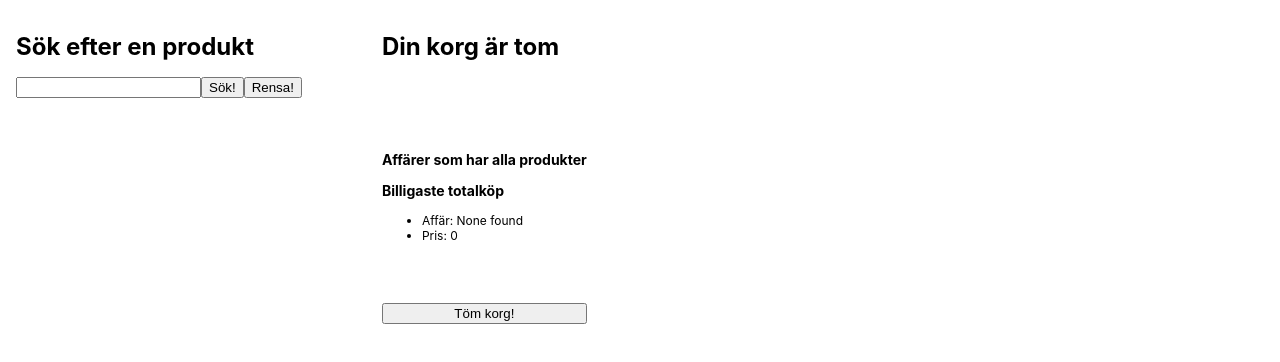
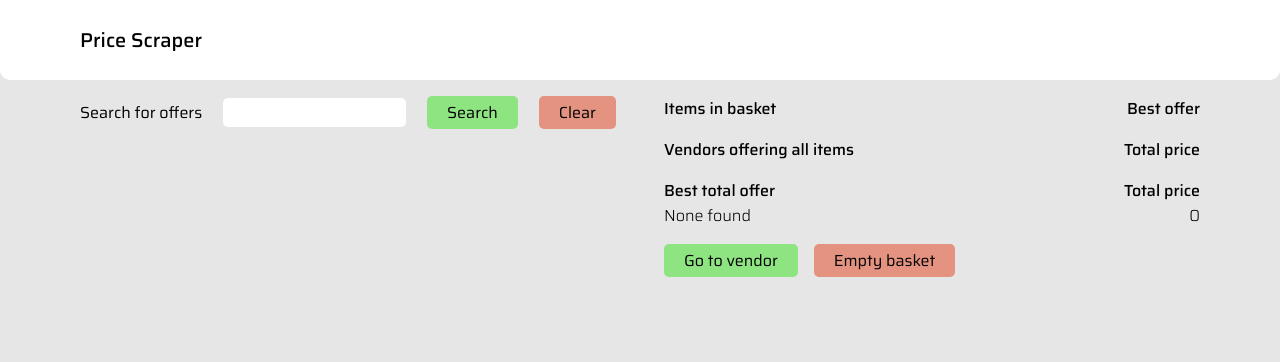
Before and after one commit to MartinLundqvist/pricefrontend, a React (Vite) app: page / in a window 1280 px wide. Shown: the top 362 px of the page. Built offline with nearby package versions, Linux system fonts and the light colour scheme.

Commit message:
Refactored the design

```diff
--- a/index.html
+++ b/index.html
@@ -2,9 +2,15 @@
 <html lang="en">
   <head>
     <meta charset="UTF-8" />
-    <link rel="icon" type="image/svg+xml" href="/src/favicon.svg" />
     <meta name="viewport" content="width=device-width, initial-scale=1.0" />
-    <title>Vite App</title>
+    <link rel="preconnect" href="https://fonts.googleapis.com" />
+    <link rel="preconnect" href="https://fonts.gstatic.com" crossorigin />
+
+    <link
+      href="https://fonts.googleapis.com/css2?family=Saira:wght@300;400;500&display=swap"
+      rel="stylesheet"
+    />
+    <title>Price Scraper (Beta)</title>
   </head>
   <body>
     <div id="root"></div>
--- a/src/App.tsx
+++ b/src/App.tsx
@@ -1,53 +1,26 @@
-import { useEffect, useState } from 'react';
-import he from 'he';
+import Header from './components/Header';
+import Search from './components/Search';
 import styled from 'styled-components';
 import { Basket } from './components/Basket';
-import { SearchResults } from './components/SearchResults';
-import { useSearch } from './contexts/SearchProvider';
 
 const Wrapper = styled.div`
   position: relative;
-  margin: 1rem;
-  width: 100%;
   display: flex;
-  flex-direction: row;
-  justify-content: flex-start;
-  gap: 5rem;
+  justify-content: space-between;
+  gap: 3rem;
+  padding: 1rem var(--padding) 1rem var(--padding);
 `;
 
-function App() {
-  const { searchOffers, isLoading, isError, data, clearSearch } = useSearch();
-  const [product, setProduct] = useState<string>('');
-
-  const handleSearchClick = () => {
-    searchOffers(product);
-  };
-
-  const handleClearClick = () => {
-    clearSearch();
-    setProduct('');
-  };
-
+const App = (): JSX.Element => {
   return (
-    <Wrapper>
-      <div>
-        <h1>Sök efter en produkt</h1>
-        <input
-          type='text'
-          value={product}
-          onChange={(e) => setProduct(e.target.value)}
-        />
-        <button disabled={isLoading} onClick={() => handleSearchClick()}>
-          Sök!
-        </button>
-        <button onClick={() => handleClearClick()}>Rensa!</button>
-        <SearchResults />
-      </div>
-      <div>
+    <>
+      <Header />
+      <Wrapper>
+        <Search />
         <Basket />
-      </div>
-    </Wrapper>
+      </Wrapper>
+    </>
   );
-}
+};
 
 export default App;
--- a/src/components/Basket.tsx
+++ b/src/components/Basket.tsx
@@ -1,11 +1,37 @@
 import styled from 'styled-components';
 import { useBasket } from '../contexts/BasketProvider';
+import Button from './Button';
 
 const Wrapper = styled.div`
   position: relative;
   display: flex;
   flex-direction: column;
-  gap: 3rem;
+  gap: 1rem;
+  flex: 1;
+`;
+
+const ItemsWrapper = styled.div``;
+
+interface IItemProps {
+  headline?: boolean;
+}
+
+const Item = styled.div<IItemProps>`
+  display: flex;
+  justify-content: space-between;
+  gap: 2rem;
+
+  font-weight: ${(props) => (props.headline ? '500' : '300')};
+
+  div:nth-child(1) {
+    flex: 1;
+  }
+`;
+
+const ButtonsWrapper = styled.div`
+  display: flex;
+  justify-content: flex-start;
+  gap: 1rem;
 `;
 
 export const Basket = (): JSX.Element => {
@@ -17,46 +43,56 @@ export const Basket = (): JSX.Element => {
   } = useBasket();
 
   return (
+    <Wrapper>
+      <ItemsWrapper>
+        <Item headline>
+          <div>Items in basket</div>
+          <div>Best offer</div>
+        </Item>
+        {getProductsInBasket().map((product) => (
+          <Item key={product.product}>
+            <div>{product.product}</div>
+            <div>{product.vendors[0].priceOffer.toLocaleString()} kr</div>
+          </Item>
+        ))}
+      </ItemsWrapper>
+      <ItemsWrapper>
+        <Item headline>
+          <div>Vendors offering all items</div>
+          <div>Total price</div>
+        </Item>
+        {getVendorsWithBasket().map((vendor) => (
+          <Item key={vendor.vendor}>
+            <div>{vendor.vendor}</div>
+            <div>{vendor.totalPriceOffer.toLocaleString()} kr</div>
+          </Item>
+        ))}
+      </ItemsWrapper>
+      <ItemsWrapper>
+        <Item headline>
+          <div>Best total offer</div>
+          <div>Total price</div>
+        </Item>
+        <Item>
           <div>
-      <h1>Din korg{getProductsInBasket().length === 0 ? ' är tom' : ''}</h1>
-      <Wrapper>
-        <div>
-          <ul>
-            {getProductsInBasket().map((product) => (
-              <li key={product.product}>
-                {product.product}, {product.vendors.length} affärer, lägsta
-                pris: {product.vendors[0].priceOffer}
-              </li>
-            ))}
-          </ul>
-        </div>
-        <div>
-          <h3>Affärer som har alla produkter</h3>
-          <ul>
-            {getVendorsWithBasket().map((vendor) => (
-              <li key={vendor.vendor}>
-                {vendor.vendor}: {vendor.totalPriceOffer} kr
-              </li>
-            ))}
-          </ul>
-          <h3>Billigaste totalköp</h3>
-          <ul>
-            <li>
-              Affär:{' '}
             {getCheapestBasketVendor()
               ? getCheapestBasketVendor().vendor
               : 'None found'}
-            </li>
-            <li>
-              Pris:{' '}
+          </div>
+          <div>
             {getCheapestBasketVendor()
-                ? getCheapestBasketVendor().totalPriceOffer
+              ? getCheapestBasketVendor().totalPriceOffer.toLocaleString() +
+                ' kr'
               : 0}
-            </li>
-          </ul>
           </div>
-        <button onClick={() => clearBasket()}>Töm korg!</button>
+        </Item>
+      </ItemsWrapper>
+      <ButtonsWrapper>
+        <Button>Go to vendor</Button>
+        <Button secondary onClick={() => clearBasket()}>
+          Empty basket
+        </Button>
+      </ButtonsWrapper>
     </Wrapper>
-    </div>
   );
 };
--- /dev/null
+++ b/src/components/Button.tsx
@@ -0,0 +1,30 @@
+import styled from 'styled-components';
+
+interface IButtonProps {
+  secondary?: boolean;
+}
+
+const Button = styled.button<IButtonProps>`
+  border: none;
+  padding: 0.25rem 1.25rem;
+  background: ${(props) =>
+    props.secondary ? 'var(--clr-btn-s)' : 'var(--clr-btn-p)'};
+  border-radius: 5px;
+  font-family: inherit;
+  font-size: inherit;
+
+  &:hover {
+    box-shadow: 0 0 5px hsla(0, 0%, 50%, 1);
+  }
+
+  &:active {
+    box-shadow: inset 0 0 5px hsla(0, 0%, 50%, 0.5);
+  }
+
+  &:focus-visible {
+    outline: none;
+    box-shadow: 0 0 5px hsla(0, 0%, 50%, 1);
+  }
+`;
+
+export default Button;
--- /dev/null
+++ b/src/components/Header.tsx
@@ -0,0 +1,20 @@
+import styled from 'styled-components';
+
+const Wrapper = styled.div`
+  position: relative;
+  height: var(--header-height);
+  padding: 0 var(--padding) 0 var(--padding);
+  background-color: var(--clr-fg);
+  border-radius: 0 0 10px 10px;
+  display: flex;
+  align-items: center;
+  justify-content: flex-start;
+  font-size: 1.25rem;
+  font-weight: 500;
+`;
+
+const Header = (): JSX.Element => {
+  return <Wrapper>Price Scraper</Wrapper>;
+};
+
+export default Header;
--- /dev/null
+++ b/src/components/Input.tsx
@@ -0,0 +1,20 @@
+import styled from 'styled-components';
+
+const Input = styled.input`
+  border: none;
+  border-radius: 5px;
+  font-family: inherit;
+  font-size: inherit;
+  padding: 0.1rem 0.25rem 0.1rem 0.25rem;
+
+  &:focus-visible {
+    outline: none;
+    box-shadow: 0 0 5px hsla(0, 0%, 50%, 1);
+  }
+
+  &:hover {
+    box-shadow: 0 0 5px hsla(0, 0%, 50%, 1);
+  }
+`;
+
+export default Input;
--- /dev/null
+++ b/src/components/Search.tsx
@@ -0,0 +1,56 @@
+import { useState } from 'react';
+import styled from 'styled-components';
+import { useSearch } from '../contexts/SearchProvider';
+import Button from './Button';
+import Input from './Input';
+import { SearchResults } from './SearchResults';
+
+const Wrapper = styled.div`
+  display: flex;
+  align-items: flex-start;
+  flex-direction: column;
+  flex: 1;
+  gap: 1rem;
+`;
+
+const SearchWrapper = styled.div`
+  display: flex;
+  width: 100%;
+  justify-content: space-between;
+  align-items: center;
+`;
+
+const Search = (): JSX.Element => {
+  const { searchOffers, isLoading, isError, data, clearSearch } = useSearch();
+  const [product, setProduct] = useState<string>('');
+
+  const handleSearchClick = () => {
+    searchOffers(product);
+  };
+
+  const handleClearClick = () => {
+    clearSearch();
+    setProduct('');
+  };
+
+  return (
+    <Wrapper>
+      <SearchWrapper>
+        Search for offers
+        <Input
+          type='text'
+          value={product}
+          onChange={(e) => setProduct(e.target.value)}
+          width={30}
+        />
+        <Button onClick={() => handleSearchClick()}>Search</Button>
+        <Button secondary onClick={() => handleClearClick()}>
+          Clear
+        </Button>
+      </SearchWrapper>
+      <SearchResults />
+    </Wrapper>
+  );
+};
+
+export default Search;
--- a/src/components/SearchResults.tsx
+++ b/src/components/SearchResults.tsx
@@ -4,29 +4,98 @@ import styled from 'styled-components';
 import { useBasket } from '../contexts/BasketProvider';
 import { useSearch } from '../contexts/SearchProvider';
 import { IStoreProduct } from '../types';
+import Button from './Button';
+import Select from './Select';
 
-const Wrapper = styled.div`
-  ul {
-    padding: 0;
+const SearchWrapper = styled.div`
+  display: flex;
+  justify-content: space-between;
+  align-items: flex-start;
+  gap: 1rem;
+`;
+
+const FilterWrapper = styled.div`
+  display: flex;
+  justify-content: space-between;
+  gap: 1rem;
+`;
+
+const SearchResultCard = styled.div`
+  box-sizing: border-box;
+  display: grid;
+  width: 100%;
+  grid-template-columns: 5rem auto auto;
+  grid-template-rows: 2fr 1fr;
+  grid-template-areas:
+    'image product-offer product-offer-price'
+    'image vendor select-offer';
+  background: var(--clr-fg);
+  padding: 0.25rem 1rem 0.25rem 1rem;
+  border-radius: 5px;
+  gap: 1rem;
+
+  &:hover {
+    box-shadow: 0 0 5px hsla(0, 0%, 50%, 1);
   }
 
-  label {
-    display: block;
+  .image {
+    width: 100%;
+    height: 100%;
+    grid-area: image;
+    object-fit: cover;
+    object-position: center;
+  }
 
-    span {
-      color: blue;
-      font-weight: bold;
+  .product-offer {
+    grid-area: product-offer;
+  }
+  .product-offer-price {
+    grid-area: product-offer-price;
+    justify-self: end;
+  }
+  .vendor {
+    grid-area: vendor;
+  }
+  .select-offer {
+    position: relative;
+    grid-area: select-offer;
+    justify-self: end;
+    align-self: center;
+
+    appearance: none;
+    background-color: var(--clr-fg);
+    margin: 0 0.25em 0 0;
+    color: currentColor;
+    width: 1em;
+    height: 1em;
+    border: 1px solid currentColor;
+    border-radius: 0.15em;
+
+    &::before {
+      position: absolute;
+      content: '';
+      width: 100%;
+      height: 100%;
+      background-color: var(--clr-txt);
+      transform: scale(0);
+      transition: transform 0.1s ease-in-out;
+    }
+
+    &:checked::before {
+      transform: scale(1);
     }
   }
 `;
 
 export const SearchResults = (): JSX.Element => {
-  const MAX_OFFER_CHARACTERS = 45;
+  const MAX_OFFER_CHARACTERS = 90;
   const [chosenProductOfferIDs, setChosenProductOfferIDs] = useState<string[]>(
     []
   );
-  const { data, clearSearch } = useSearch();
+  const { data, isLoading, clearSearch } = useSearch();
   const { addProduct } = useBasket();
+
+  if (isLoading) return <div>Loading...</div>;
 
   if (!data) return <></>;
 
@@ -99,22 +168,32 @@ export const SearchResults = (): JSX.Element => {
   };
 
   return (
-    <Wrapper>
-      <h3>
-        Produkt som matchade din sökning:{' '}
-        <span style={{ color: 'blue' }}> {data.product.product}</span>
-      </h3>
-      <h3>
-        Erbjudanden som matchade{' '}
-        <span style={{ color: 'blue' }}>{data.product.product}</span> (visar
-        max. 10 med bästa match överst):
-      </h3>
-      <ul>
+    <>
+      <SearchWrapper>
+        Matching item: {data.product.product}
+        <FilterWrapper>
+          Showing{' '}
+          <Select>
+            <option value={10}>10</option>
+            <option value={20}>20</option>
+            <option value={20}>30</option>
+          </Select>{' '}
+          results
+        </FilterWrapper>
+      </SearchWrapper>
       {data.vendors.map((vendorResult, index) => (
-          <label key={index + 0.6}>
+        <SearchResultCard key={index}>
+          <img className='image' src='https://source.unsplash.com/200x200/?' />
+          <div className='product-offer'>
+            {truncate(vendorResult.productOffer)}
+          </div>
+          <div className='product-offer-price'>
+            {vendorResult.priceOffer.toLocaleString()} kr
+          </div>
+          <div className='vendor'>{vendorResult.vendor}</div>
           <input
+            className='select-offer'
             type='checkbox'
-              key={index + 0.5}
             name='productOfferID'
             value={vendorResult.productOfferID}
             checked={chosenProductOfferIDs.includes(
@@ -122,18 +201,10 @@ export const SearchResults = (): JSX.Element => {
             )}
             onChange={(e) => handleProductChange(e)}
           />
-            {truncate(vendorResult.productOffer)}:{' '}
-            <span>{vendorResult.priceOffer.toLocaleString()}kr</span> (
-            {vendorResult.vendor})
-          </label>
+        </SearchResultCard>
       ))}
-      </ul>
-      <h3>
-        Markera de erbjudanden du önskar koppla till produkten du söker efter
-        (eller gör en mer specifik sökning om inga erbjudanden matchar det du
-        söker)
-      </h3>
-      <button onClick={() => addToBasket()}>Lägg i Korgen</button>
-    </Wrapper>
+      <div>Select the offers to include, or clear and make a new search</div>
+      <Button onClick={() => addToBasket()}>Add to basket</Button>
+    </>
   );
 };
--- /dev/null
+++ b/src/components/Select.tsx
@@ -0,0 +1,19 @@
+import styled from 'styled-components';
+
+const Select = styled.select`
+  border: none;
+  border-radius: 5px;
+  font-family: inherit;
+  padding: 0.1rem 0.25rem 0.1rem 0.25rem;
+
+  &:focus-visible {
+    outline: none;
+    box-shadow: 0 0 5px hsla(0, 0%, 50%, 1);
+  }
+
+  &:hover {
+    box-shadow: 0 0 5px hsla(0, 0%, 50%, 1);
+  }
+`;
+
+export default Select;
--- a/src/index.css
+++ b/src/index.css
@@ -1,9 +1,25 @@
+*,
+**::after,
+*::before {
+  box-sizing: border-box;
+}
+
+:root {
+  --clr-bg: hsl(0, 0%, 90%);
+  --clr-fg: hsl(0, 0%, 100%);
+  --clr-txt: hsl(0, 0%, 0%);
+  --clr-btn-p: hsl(112, 65%, 70%);
+  --clr-btn-s: hsl(11, 65%, 70%);
+  --padding: 5rem;
+  --header-height: 5rem;
+}
+
 body {
   margin: 0;
-  font-family: -apple-system, BlinkMacSystemFont, 'Segoe UI', 'Roboto', 'Oxygen',
-    'Ubuntu', 'Cantarell', 'Fira Sans', 'Droid Sans', 'Helvetica Neue',
-    sans-serif;
+  padding: 0;
+  font-family: 'Saira', sans-serif;
   -webkit-font-smoothing: antialiased;
   -moz-osx-font-smoothing: grayscale;
-  font-size: 0.75rem;
+  color: var(--clr-txt);
+  background: var(--clr-bg);
 }
```
Also changed, not shown: todo.txt. Lines whose indentation alone changed are shown as unchanged.
